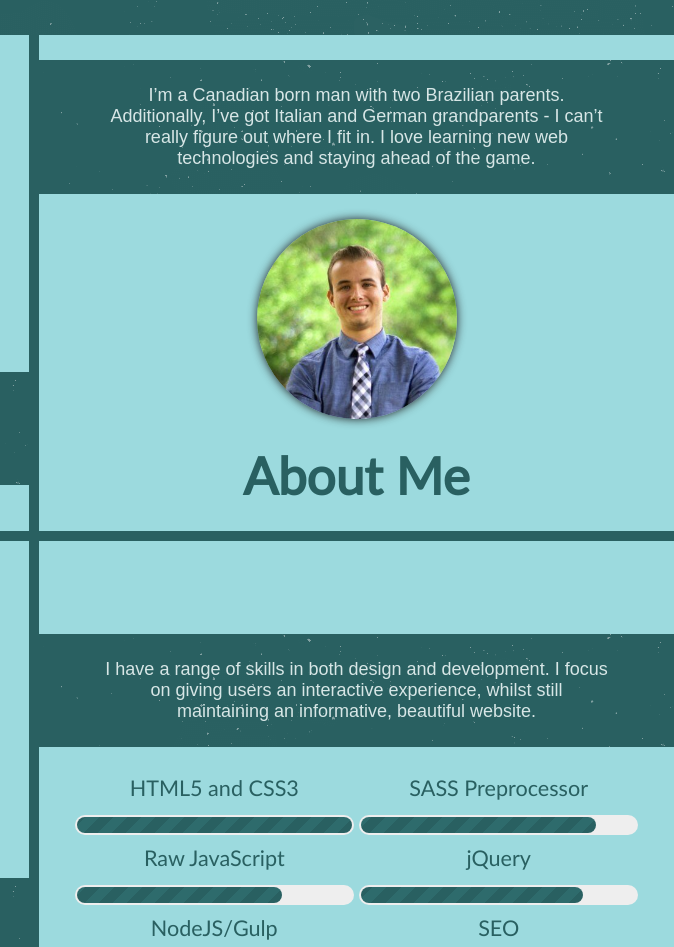
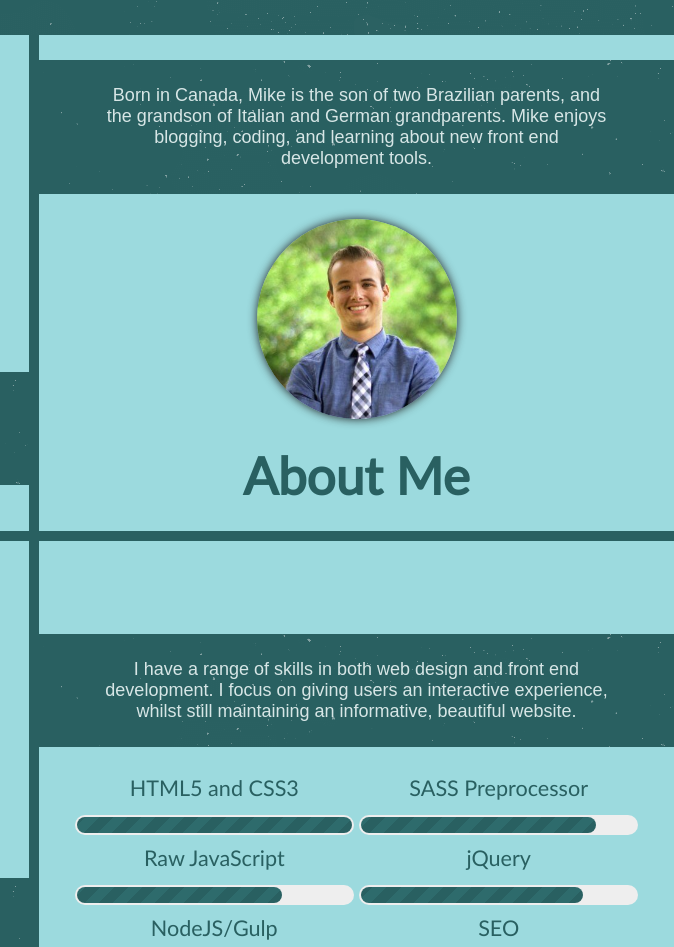
Before and after one commit to mikebcbc/portfolioRedesign, a website: page index.html in a window 1280 px wide. Shown: the part 423-1370 px from the top of the page, 606-1280 px from the left. Drawn offline with nearby package versions, Linux system fonts and the light colour scheme; a web font is replaced by a local one.

Commit message:
repurposed about text for seo

```diff
--- a/index.html
+++ b/index.html
@@ -11,7 +11,7 @@
 	<meta property="og:type" content="website">
 	<meta property="og:locale" content="en_US">
 	<meta property="og:image" content="../assets/imgs/mike-constantino-photo.jpg">
-	<meta name="keywords" content="design, development, wordpress, united states, florida, orlando, front-end, affordable, html, css, bootstrap, jquery, ember, sass, ui ux, mike b constantino, constantino, angular, graphic design, print, branding, contact, portfolio">
+	<meta name="keywords" content="design, development, wordpress, united states, florida, orlando, front end, html, css, bootstrap, jquery, sass, ui ux, mike b constantino, constantino, graphic design, portfolio">
 	<meta name="msapplication-TileColor" content="#ffffff">
 	<meta name="msapplication-TileImage" content="assets/imgs/icons/ms-icon-144x144.png">
 	<meta name="theme-color" content="#ffffff">
@@ -128,7 +128,7 @@
 				<div class="right-box box" id="aboutme">
 					<div class="animate-wrap animatedParent animateOnce"><h2 class="box-heading animated growIn">About Me</h2></div>
 					<img src="assets/imgs/mike-constantino-photo.jpg" alt="Mike Constantino Front Photo">
-					<p class="box-copy">I’m a Canadian born man with two Brazilian parents. Additionally, I’ve got Italian and German grandparents - I can’t really figure out where I fit in. I love learning new web technologies and staying ahead of the game.</p>
+					<p class="box-copy">Born in Canada, Mike is the son of two Brazilian parents, and the grandson of Italian and German grandparents. Mike enjoys blogging, coding, and learning about new front end development tools.</p>
 				</div>
 			</div>
 			<div class="bottom-boxes">
@@ -147,7 +147,7 @@
 						<li class="gulp">NodeJS/Gulp</li>
 						<li class="seo">SEO</li>
 					</ul>
-					<p class="box-copy">I have a range of skills in both design and development. I focus on giving users an interactive experience, whilst still maintaining an informative, beautiful website. </p>
+					<p class="box-copy">I have a range of skills in both web design and front end development. I focus on giving users an interactive experience, whilst still maintaining an informative, beautiful website. </p>
 				</div>
 			</div>
 		</div>
```
